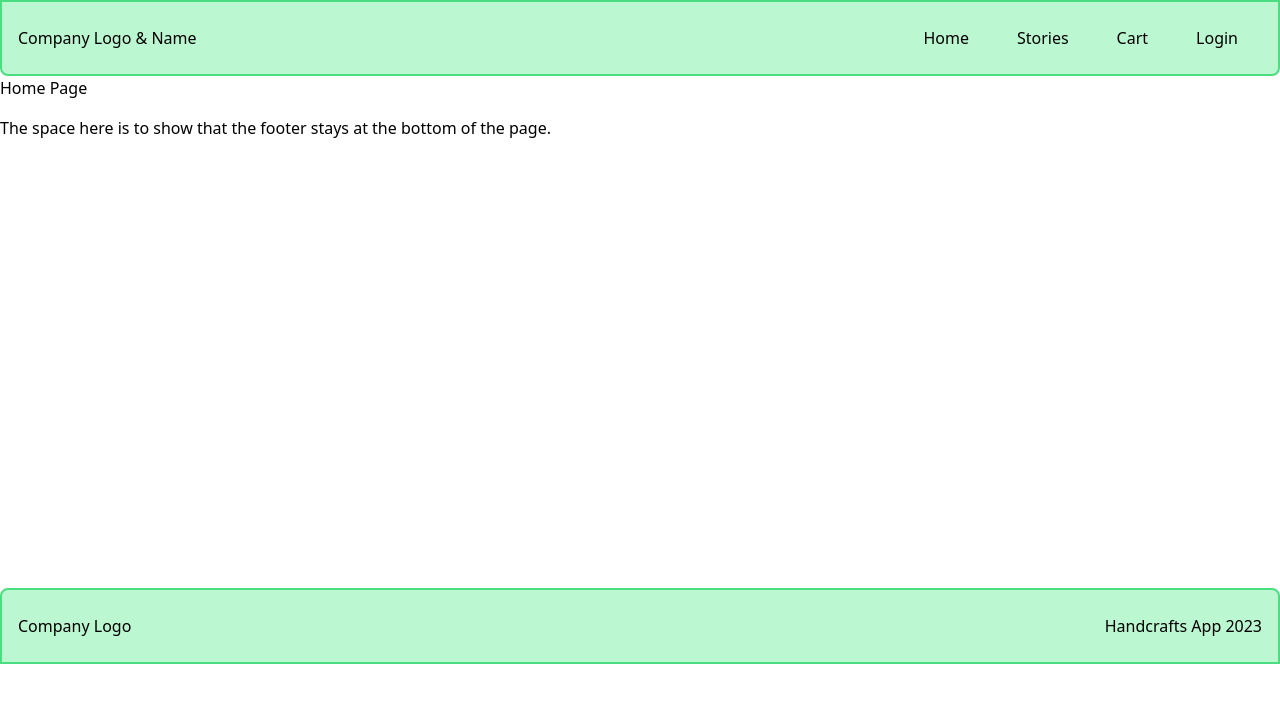
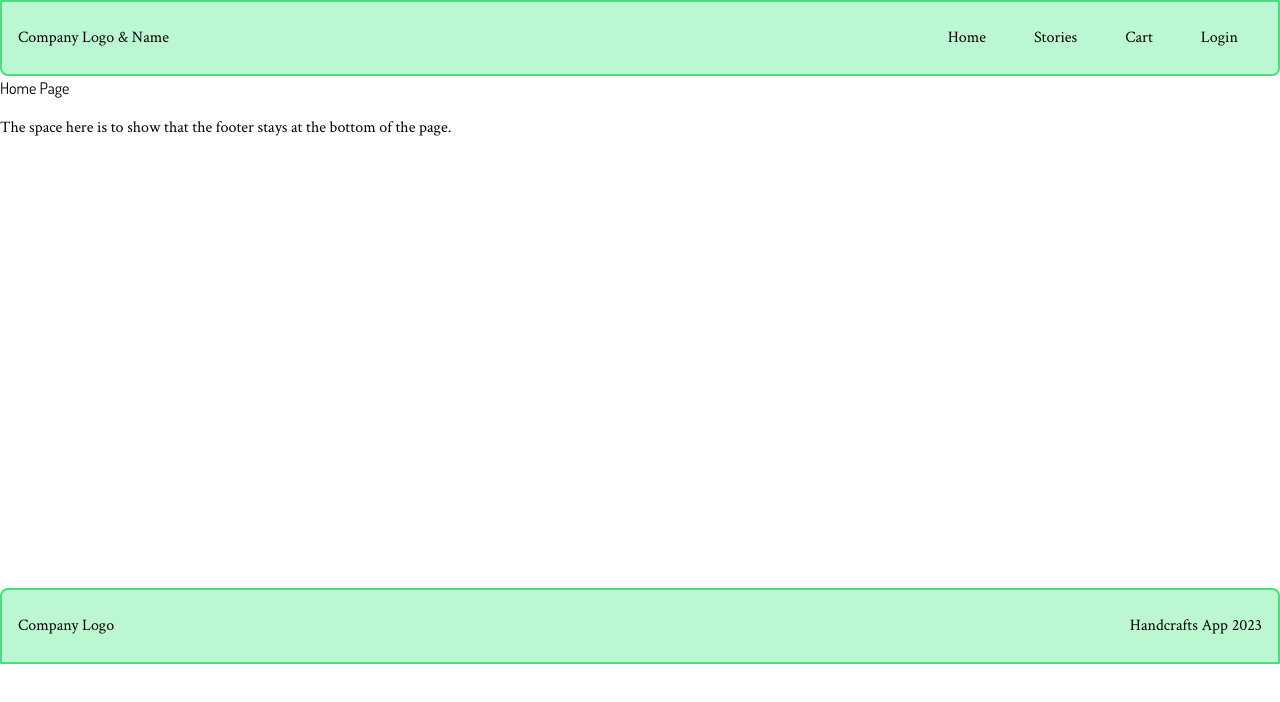
Before and after one commit to wcamer/WDD-430-Handcrafted-Haven, a Next.js app: page / in a window 1280 px wide. Shown: the top 702 px of the page. Built offline with nearby package versions, Linux system fonts and the light colour scheme.

Commit message:
fixed nav menue not updating when screen changes. Added font-families.

```diff
--- a/app/ui/components/navigation-menu.tsx
+++ b/app/ui/components/navigation-menu.tsx
@@ -18,28 +18,19 @@ export default function NavigationMenu(navigationMenu: NavigationMenue) {
     `fixed grid ${Spacer.spacer} py-4 top-[5rem] right-0 rounded-bl-lg`,
   ];
 
-  const [windowState, setwindowState] = useState(true);
-  // needed to access window through nextjs
-  useEffect(() => setwindowState(window.innerWidth >= 600), []);
-
+  const [isFullNav, setIsFullNav] = useState(false);
   const [menuState, setMenuState] = useState(0);
-  const [windWidth, setWindWidth] = useState(0);
 
   useEffect(() => {
+    setIsFullNav(window.innerWidth >= 600);
     window.addEventListener('resize', () => {
-      setWindWidth(window.innerWidth);
-      if (windWidth > 600) {
-        setwindowState(true);
-      } else {
-        setwindowState(false);
-      }
-    }),
-      [];
-  });
+      setIsFullNav(window.innerWidth >= 600);
+    });
+  }, []);
 
   return (
     <>
-      <nav className={windowState ? '' : menuStateOptions[menuState]}>
+      <nav className={isFullNav ? '' : menuStateOptions[menuState]}>
         <Link
           className={`${Navigation.navLink} hover:${Navigation.navLinkHover}`}
           href="/"
@@ -68,7 +59,7 @@ export default function NavigationMenu(navigationMenu: NavigationMenue) {
           </Link>
         )}
       </nav>
-      {!windowState && (
+      {!isFullNav && (
         <Bars3Icon
           className="w-8 cursor-pointer"
           onClick={() => {
--- a/app/ui/global.css
+++ b/app/ui/global.css
@@ -1,6 +1,23 @@
+@import url('https://fonts.googleapis.com/css2?family=Crimson+Text:ital,wght@0,400;0,600;0,700;1,400;1,600;1,700&display=swap');
+@import url('https://fonts.googleapis.com/css2?family=Dosis:wght@200..800&display=swap');
+
 @tailwind base;
 @tailwind components;
 @tailwind utilities;
+
+@layer components {
+  html {
+    font-family: 'Crimson Text';
+  }
+  h1,
+  h2,
+  h3,
+  h4,
+  h5,
+  h6 {
+    font-family: 'Dosis';
+  }
+}
 
 input[type='number'] {
   -moz-appearance: textfield;
```
